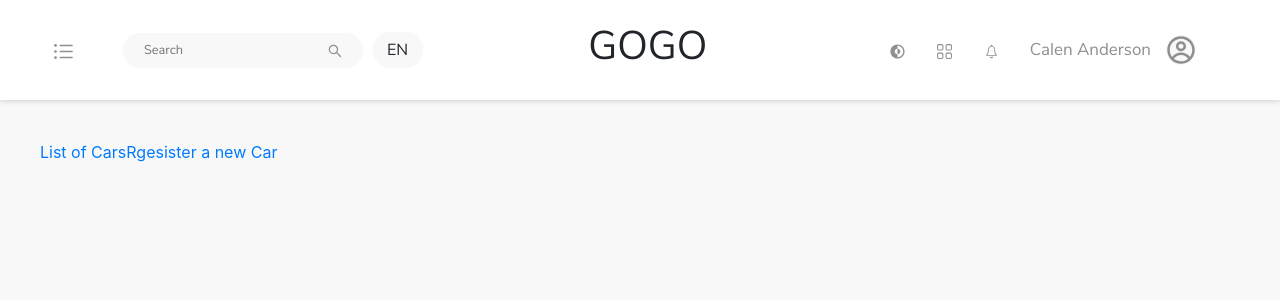
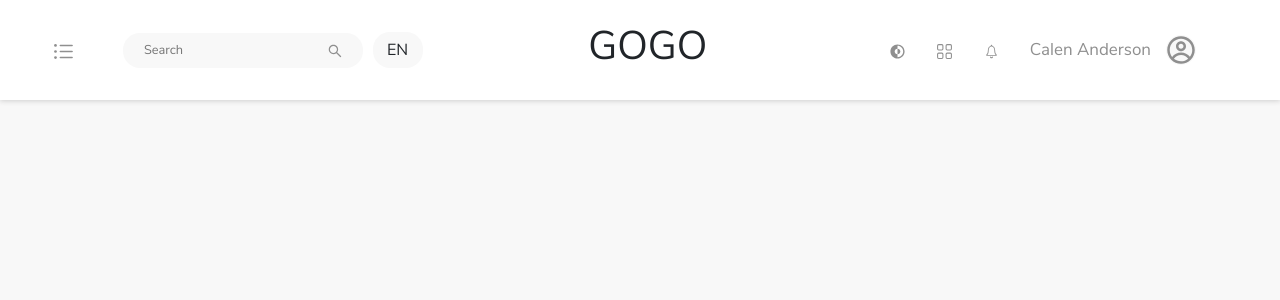
Before and after one commit to andersonlebon/CAR-PARKING, a React (Create React App) app: page / in a window 1280 px wide. Shown: the top 300 px of the page. Built offline with nearby package versions, Linux system fonts and the light colour scheme.

Commit message:
Deploy my react app

```diff
--- a/src/App.jsx
+++ b/src/App.jsx
@@ -27,11 +27,13 @@ class App extends Component {
             path="/"
             render={(props) => <Navbar onShowMenu={this.handleShowMenu} />}
           />
+          <Route
+            path="/"
+            render={(props) => (
+              <Home ShowMenu={this.state.showMenu} {...props} />
+            )}
+          />
         </Switch>
-        <Route
-          path="/"
-          render={(props) => <Home ShowMenu={this.state.showMenu} {...props} />}
-        />
       </div>
     );
   }
```
